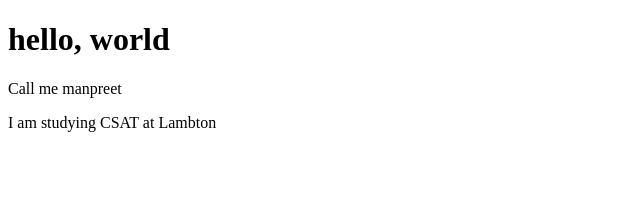
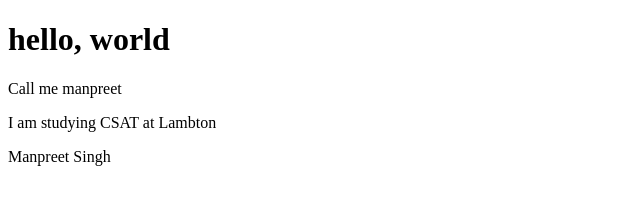
Before and after one commit to manpreetvirk/test, a plain HTML site: page index.html in a window 1280 px wide. Shown: the whole page, without its empty margins (0-640 px from the left). Drawn offline with Linux system fonts and the light colour scheme.

Commit message:
Update index.html

```diff
--- a/index.html
+++ b/index.html
@@ -7,5 +7,6 @@
     <h1>hello, world</h1>
     <p>Call me manpreet</p>
     <p>I am studying CSAT at Lambton</p>
+    <p>Manpreet Singh</p>
   </body>
 </html>
```
